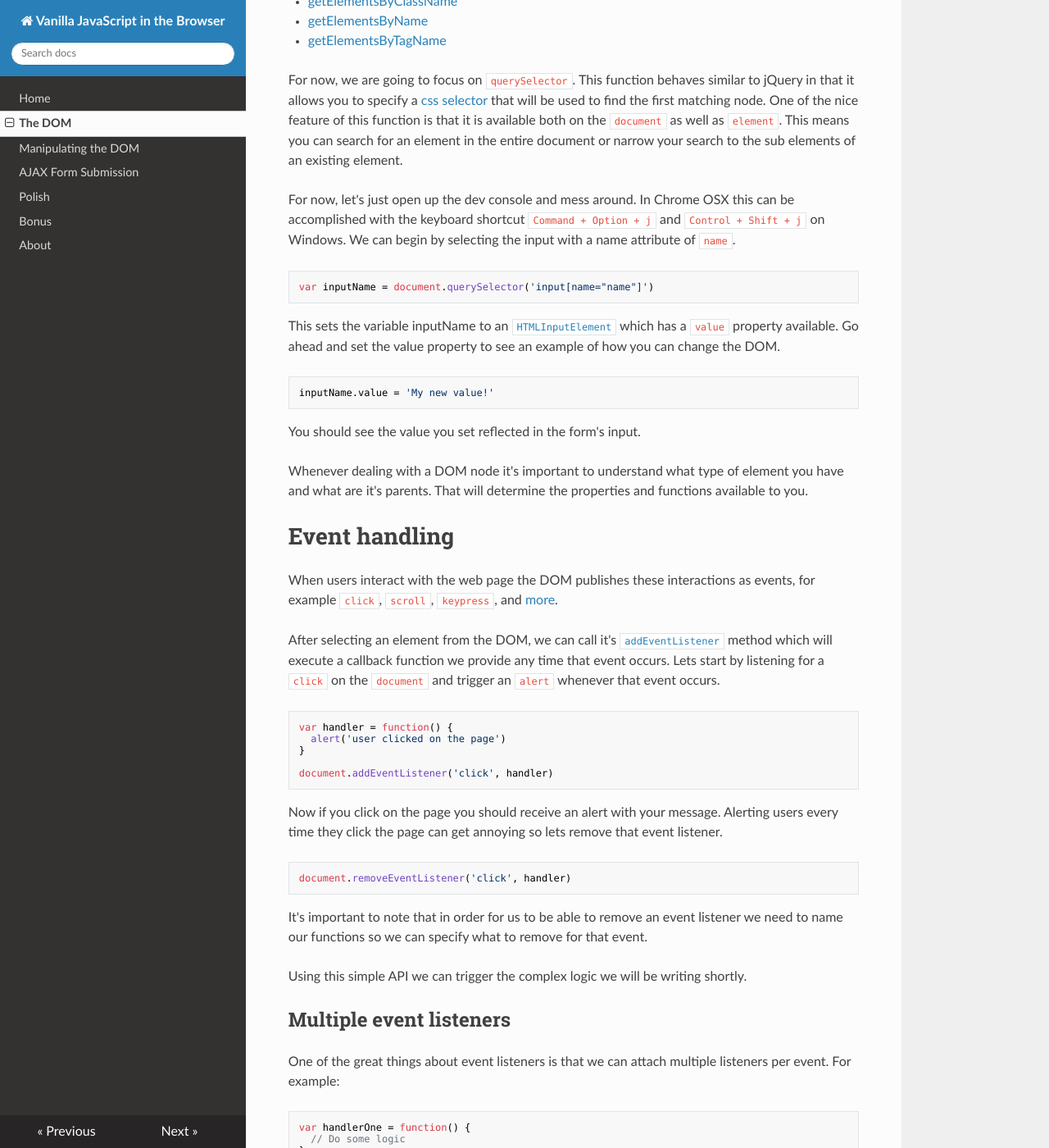
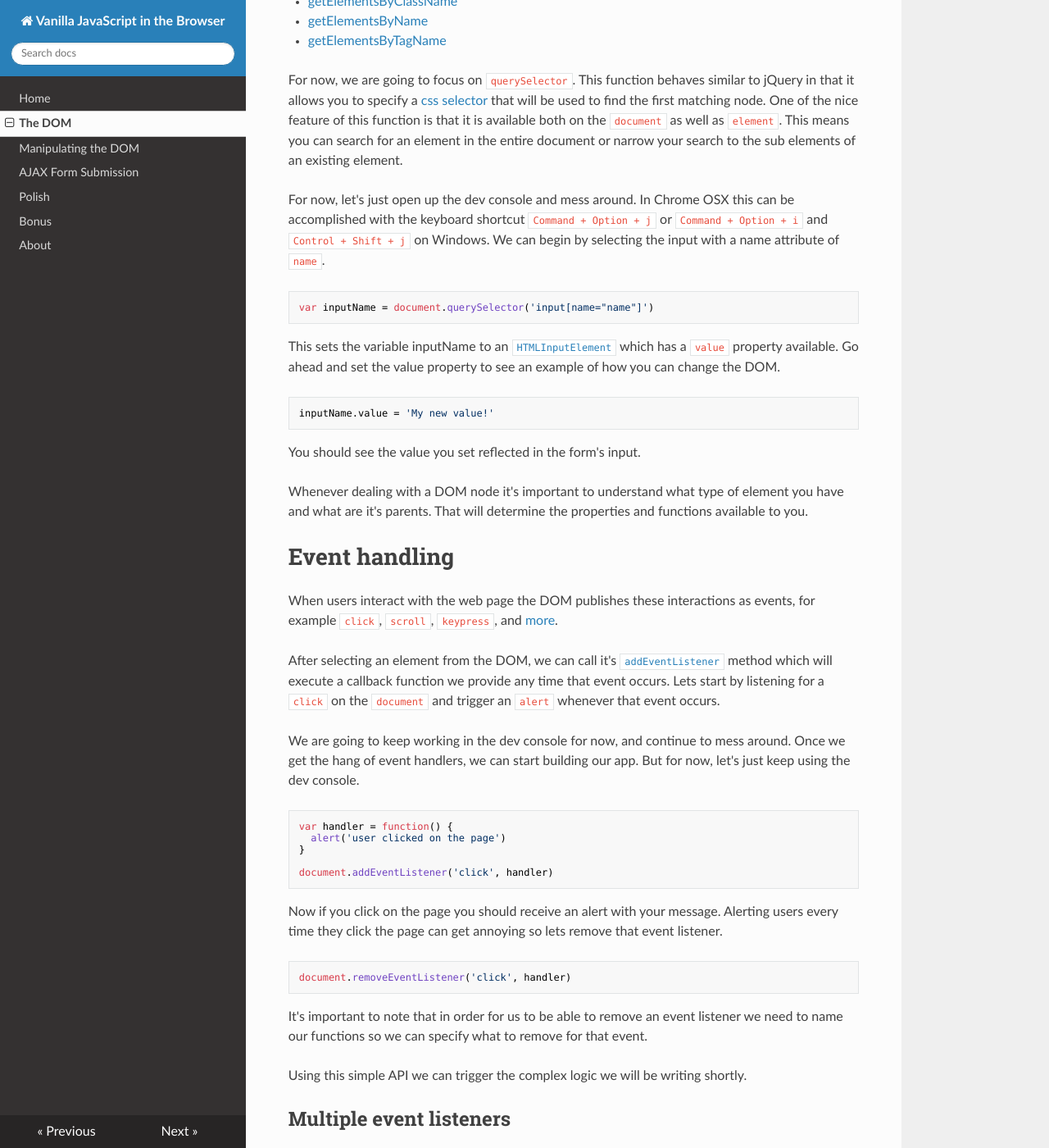
Before and after one commit to sandiegojs/vanilla-browser-docs, an MkDocs documentation site: the page built from docs/dom.md, in a window 1280 px wide and 1400 px high, scrolled down 3615 px. Shown: the whole window at 82% size. Built offline with MkDocs 1.6.1, drawn with Linux system fonts in a browser that asks for light colours; nearby versions of some CDN libraries; old or Windows-style settings are respelled for this version of MkDocs.

Commit message:
Update dom section per tb suggestions

````diff
--- a/docs/dom.md
+++ b/docs/dom.md
@@ -77,7 +77,7 @@ There are several functions we can use to get a reference to a DOM node. Overtim
 
 For now, we are going to focus on `querySelector`. This function behaves similar to jQuery in that it allows you to specify a [css selector][css-selector] that will be used to find the first matching node. One of the nice feature of this function is that it is available both on the `document` as well as `element`. This means you can search for an element in the entire document or narrow your search to the sub elements of an existing element.
 
-For now, let's just open up the dev console and mess around. In Chrome OSX this can be accomplished with the keyboard shortcut `Command + Option + j` and `Control + Shift + j` on Windows. We can begin by selecting the input with a name attribute of `name`.
+For now, let's just open up the dev console and mess around. In Chrome OSX this can be accomplished with the keyboard shortcut `Command + Option + j` or `Command + Option + i` and `Control + Shift + j` on Windows. We can begin by selecting the input with a name attribute of `name`.
 
 ```js
 var inputName = document.querySelector('input[name="name"]')
@@ -98,6 +98,8 @@ Whenever dealing with a DOM node it's important to understand what type of eleme
 When users interact with the web page the DOM publishes these interactions as events, for example `click`, `scroll`, `keypress`, and [more][mdn-events].
 
 After selecting an element from the DOM, we can call it's [`addEventListener`][event-listener] method which will execute a callback function we provide any time that event occurs. Lets start by listening for a `click` on the `document` and trigger an `alert` whenever that event occurs.
+
+We are going to keep working in the dev console for now, and continue to mess around. Once we get the hang of event handlers, we can start building our app. But for now, let's just keep using the dev console.
 
 ```js
 var handler = function() {
````
